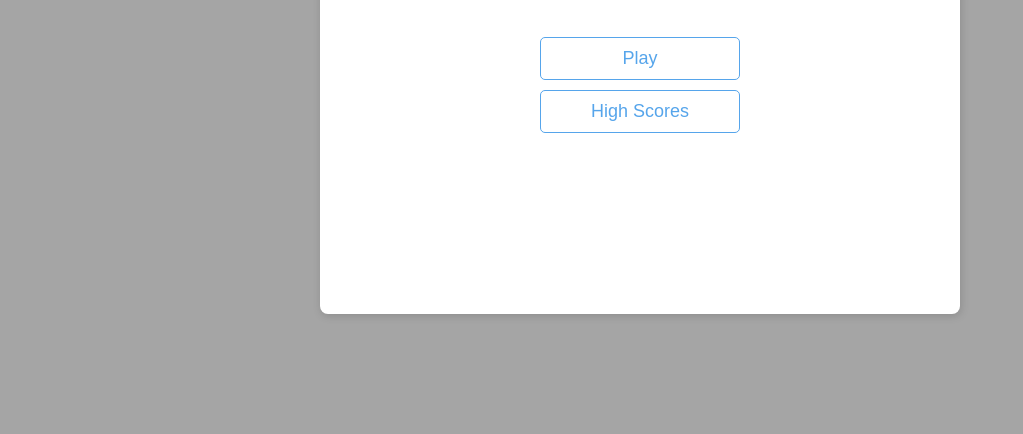
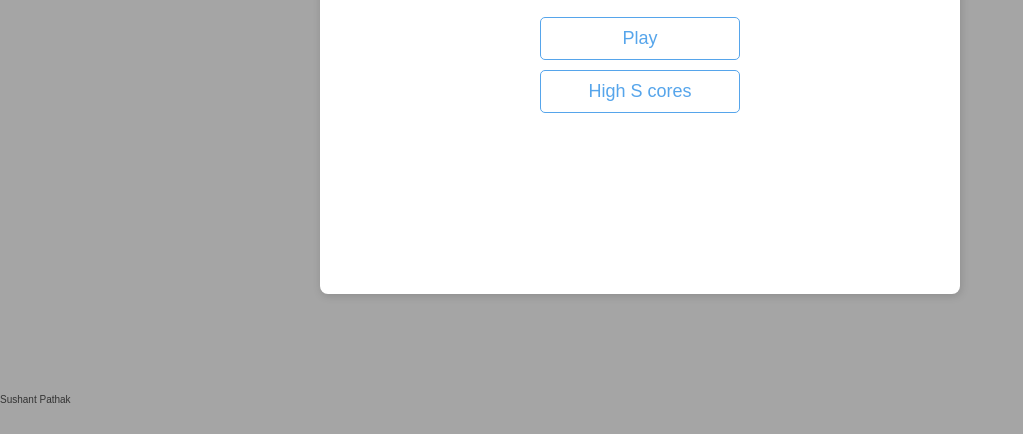
Before and after one commit to sushantm1/Edunet-Quiz-App, a plain HTML site: page index.html in a window 1280 px wide. Shown: the part 366-800 px from the top of the page, without its empty margins (0-1023 px from the left). Drawn offline with Linux system fonts and the light colour scheme.

Commit message:
some update

```diff
--- a/app.css
+++ b/app.css
@@ -42,7 +42,7 @@ h3 {
 .container{
     border-radius: 10px;
     width: 100vw;
-    height: 100vh;
+    height: 95vh;
     display: flex;
     align-items: center;
     justify-content: center;
--- a/game.css
+++ b/game.css
@@ -86,6 +86,8 @@
 }
 
 .card {
+  width: 150vh;
+  height: 80vh;
   background: #fff;
   border-radius: 8px;
   box-shadow: 0 2px 8px rgba(0, 0, 0, 0.15);
--- a/index.html
+++ b/index.html
@@ -13,9 +13,12 @@
         <div id="home" class="flex-center flex-column">
           <h1>Quick Quiz</h1>
           <a class="btn" href="/game.html">Play</a>
-          <a class="btn" href="/highscores.html">High Scores</a>
+          <a class="btn" href="/highscores.html">High S cores</a>
         </div>
       </div>
     </div>
+    <p>
+    Sushant Pathak
+    </p>
   </body>
 </html>
```
Also changed, not shown: end.html (+3 -0 lines), game.html (+3 -0 lines), highscores.html (+3 -0 lines).
